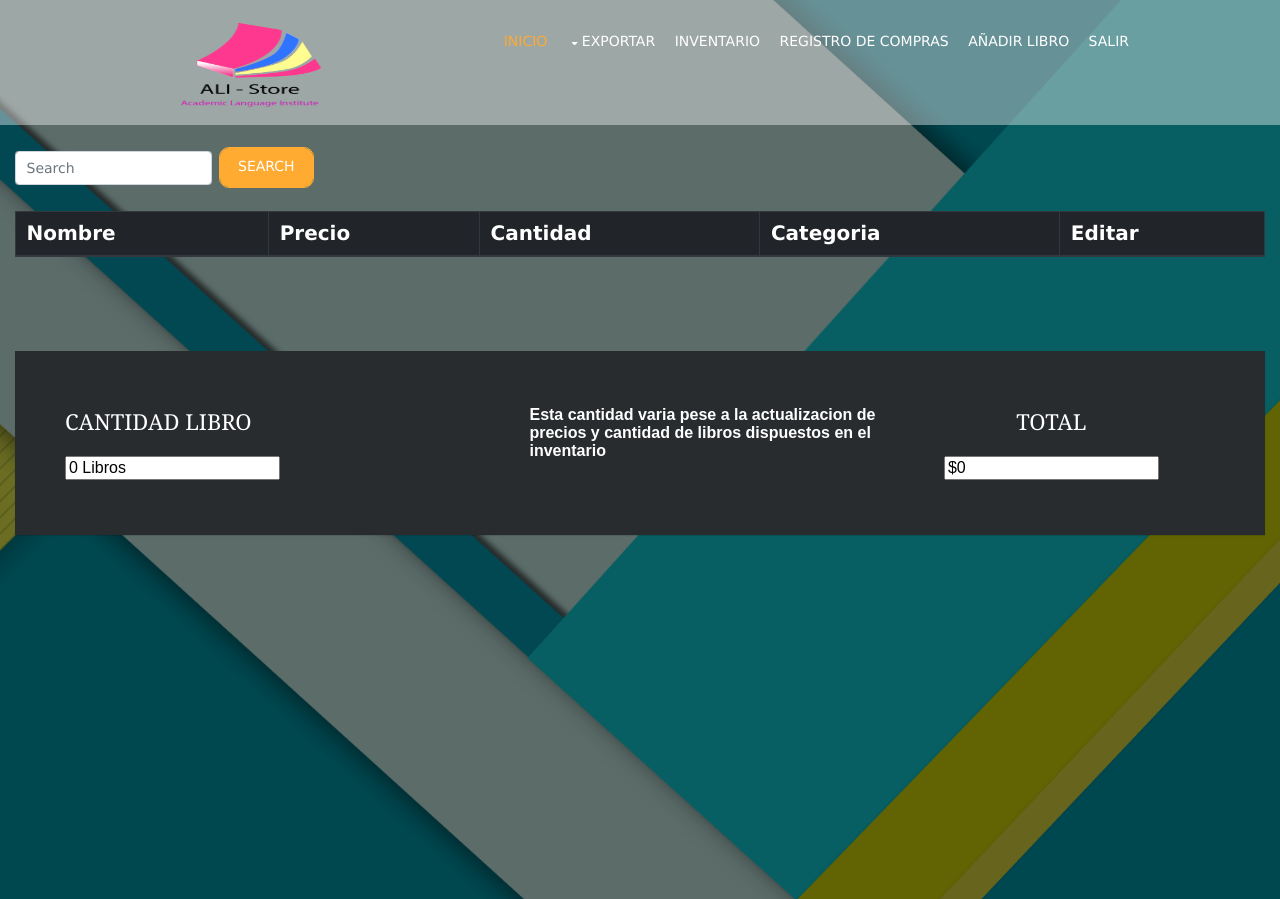
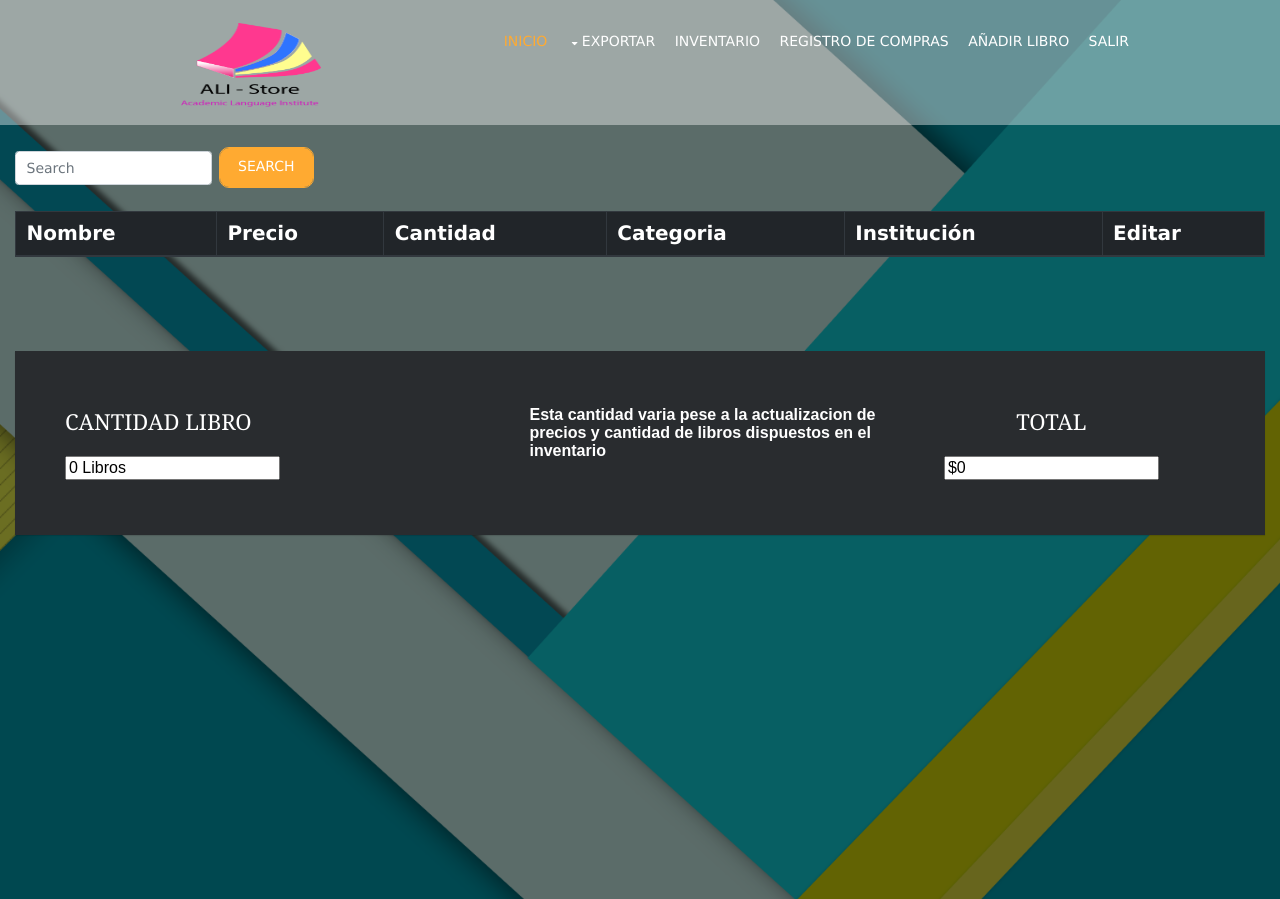
Before and after one commit to Heider1632/app-library, a PHP site: page /seem/inventario.php in a window 1280 px wide. Shown: the top 899 px of the page. Run offline with PHP 8.4, Linux system fonts and the light colour scheme; a user stored in the database is signed in; data that the repository does not hold is empty.

Commit message:
uodate branch

```diff
--- a/seem/inventario.php
+++ b/seem/inventario.php
@@ -97,6 +97,7 @@
                 <th scope="col">Precio</th>
                 <th scope="col">Cantidad</th>
                 <th scope="col">Categoria</th>
+                <th scope="col">Institución</th>
                 <th scope="col">Editar</th>
               </tr>
             </thead>
@@ -112,6 +113,7 @@
                 <td><?php echo "$" . $l['precio']; ?></td>
                 <td><?php echo $l['cantidad']; ?></td>
                 <td><?php echo $l['genero']; ?></td>
+                <td><?php echo $l['institución']; ?></td>
               </tr>
               <?php
             endforeach;
@@ -128,6 +130,7 @@
                 <td><?php echo "$" . $libro['precio']; ?></td>
                 <td><?php echo $libro['cantidad']; ?></td>
                 <td><?php echo $libro['genero']; ?></td>
+                <td><?php echo $libro['institución']; ?></td>
                 <td><a href="../seem/editLibro.php?id=<?php echo $libro['id']; ?>"><i class="material-icons md-24">edit</i></a></td>
               </tr>
               <?php
```
Also changed, not shown: seem/addLibro.php (+1 -10 lines).
